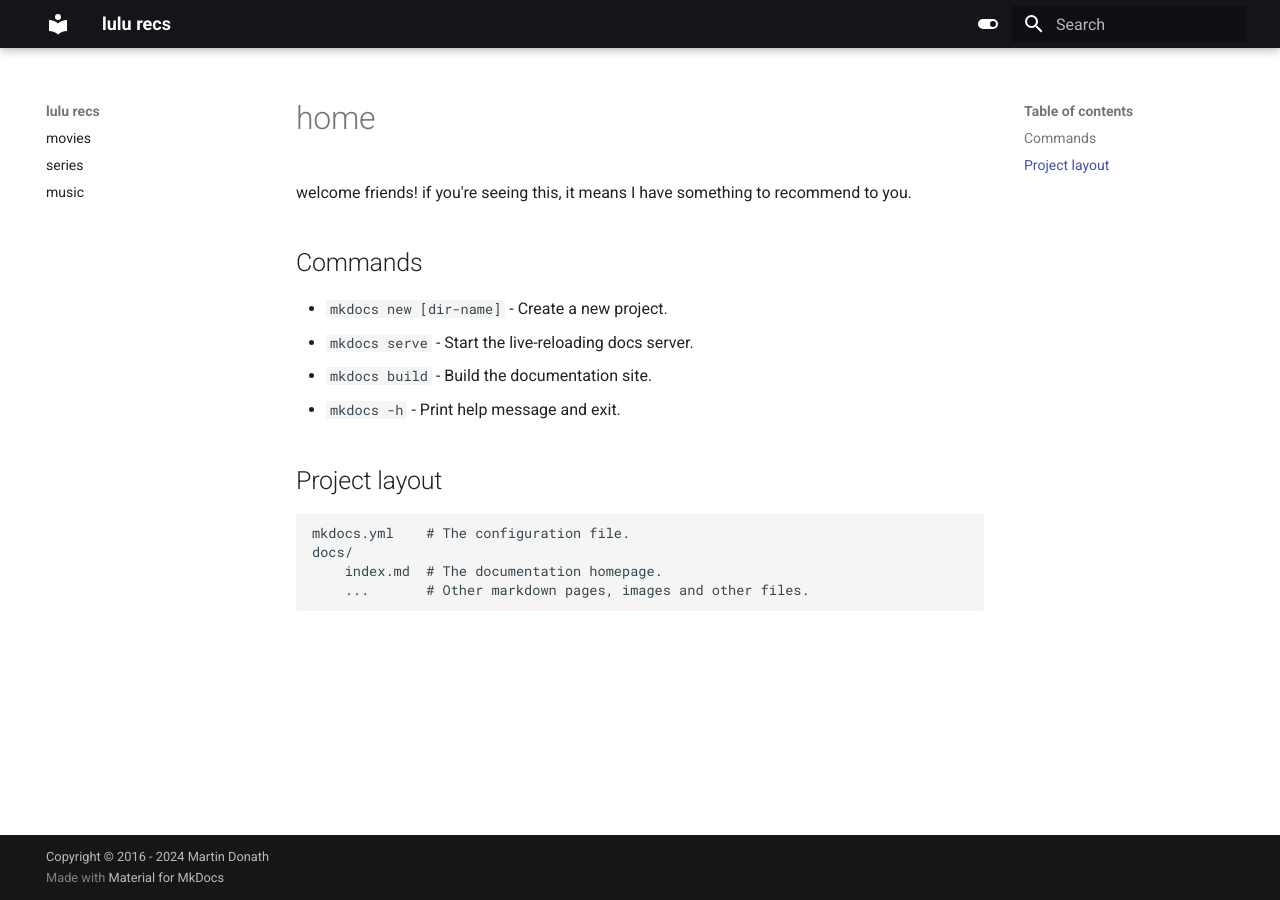
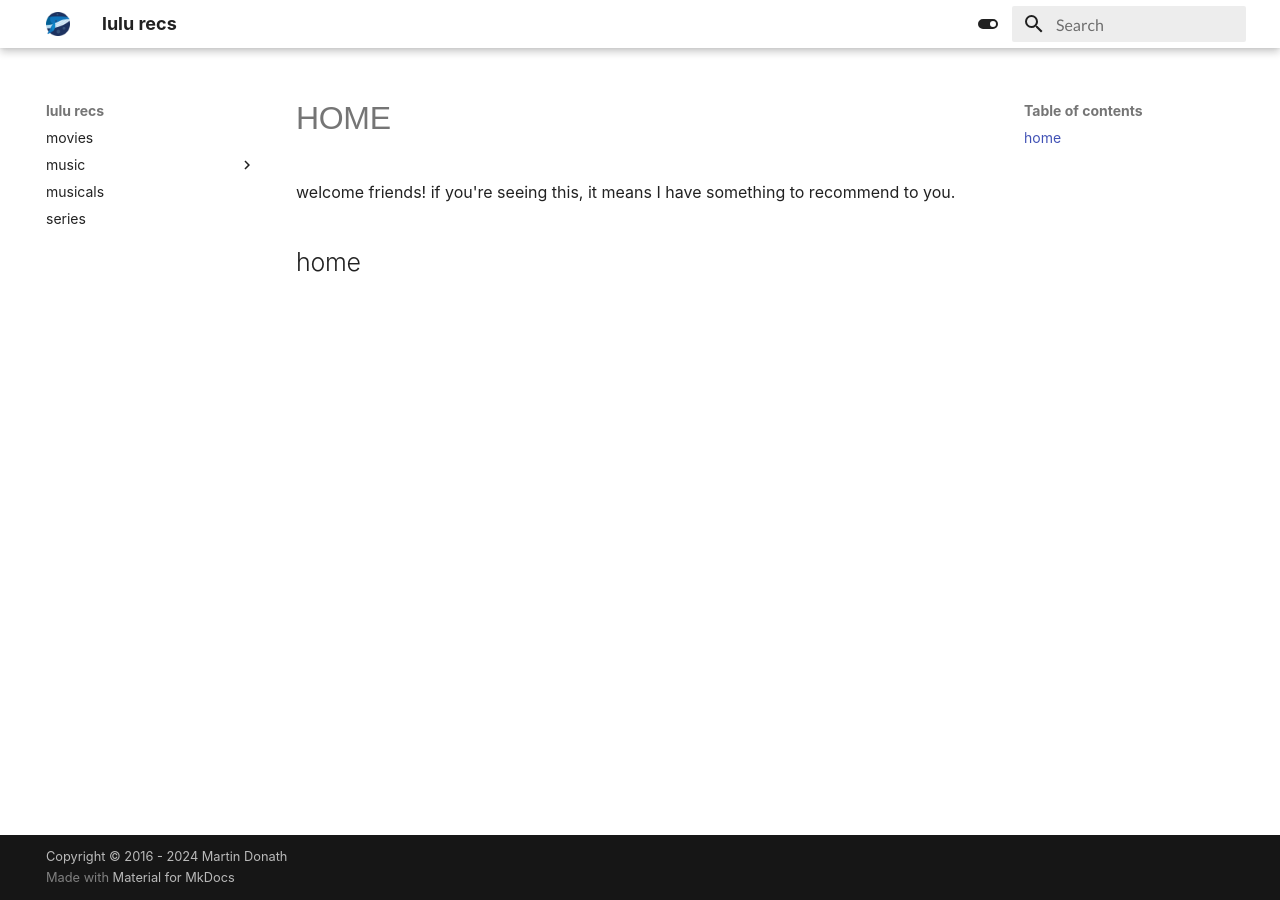
Before and after one commit to ldecarvalho-doc/lulurecs, an MkDocs documentation site: the page built from docs/index.md, in a window 1280 px wide. Built offline with MkDocs 1.6.1 and Material for MkDocs 9.7.7, drawn with Linux system fonts in a browser that asks for light colours; some web fonts are replaced.

Commit message:
feat(musicals): add content

```diff
--- a/docs/index.md
+++ b/docs/index.md
@@ -1,17 +1,5 @@
-# home
+# HOME
 
 welcome friends! if you're seeing this, it means I have something to recommend to you.
 
-## Commands
-
-* `mkdocs new [dir-name]` - Create a new project.
-* `mkdocs serve` - Start the live-reloading docs server.
-* `mkdocs build` - Build the documentation site.
-* `mkdocs -h` - Print help message and exit.
-
-## Project layout
-
-    mkdocs.yml    # The configuration file.
-    docs/
-        index.md  # The documentation homepage.
-        ...       # Other markdown pages, images and other files.
+## home
--- a/docs/stylesheets/extra.css
+++ b/docs/stylesheets/extra.css
@@ -1,9 +1,8 @@
 /* Set font for titles */
-.title {
-  font-family: 'Arsenal SC', sans-serif;
+h1 {
+  font-family: 'Golos Text', sans-serif;
 }
-
 /* Set font for paragraphs */
-.paragraph {
-  font-family: 'Lato', sans-serif;
+body {
+  font-family: 'Inter', sans-serif;
 }
--- a/mkdocs.yml
+++ b/mkdocs.yml
@@ -4,20 +4,25 @@
 site_name: lulu recs
 site_description: Recommendations for my friends!
 site_author: lulu
+site_url: https://lulurecs.s3.fr-par.scw.cloud
 
 theme:
   name: 'material'
+  favicon: images/blue-whale.png
+  logo: images/blue-whale.png
+  font:
+    text: Lato
   palette: # Palette toggle for light mode
     - scheme: default
-      primary: black # Primary defines the primary color of the theme.
-      accent: purple # Accent specifies the accent color of the theme.
+      primary: white # Primary defines the primary color of the theme.
+      accent: light blue # Accent specifies the accent color of the theme.
       toggle: # toggle specifies the icon and name for toggling between light and dark modes.
         icon: material/toggle-switch
         name: Switch to dark mode
   # Palette toggle for dark mode
     - scheme: slate
-      primary: white
-      accent: deep purple
+      primary: black
+      accent: blue
       toggle:
         icon: material/toggle-switch-off-outline
         name: Switch to light mode
@@ -25,16 +30,24 @@
 ## css def
 extra_css:
   - stylesheets/extra.css
+  - http://fonts.googleapis.com/css?family=Audiowide|Exo+2|Rambla|Scada
 
 # Navigation configuration
 nav:
   - movies: movies/index.md
+  - music:
+    - music/index.md
+    - kpop: music/kpop.md
+  - musicals: musicals/index.md
   - series: series/index.md
-  - music: music/index.md
+
 markdown_extensions:
   - admonition
   - pymdownx.details
   - pymdownx.superfences
+  - pymdownx.emoji
+  - def_list
+
 icon: # Maps custom MkDocs icons to different types of admonitions (alerts or messages), using icons from the Octicons set.
   admonition:
     note: octicons/tag-16
@@ -55,6 +68,8 @@
   - navigation.path # Shows the navigation path (breadcrumbs).
   - navigation.top # Adds a "back to top" button.
   - search.suggest # Enables search suggestions.
+  - navigation.indexes # possibility to have an index overview
+  - navigation.tracking # When anchor tracking is enabled, the URL in the address bar is automatically updated with the active anchor as highlighted in the table of contents
 plugins: # Lists the MkDocs plugins enabled for the site.
   - search # Adds search functionality.
 copyright: >
```
Also changed, not shown: docs/music/index.md (+1 -1 lines), docs/music/kpop.md (added, +9 -0 lines), docs/musicals/index.md (added, +76 -0 lines), docs/images/blue-whale.png (added), docs/images/book.png (added), docs/images/whale.png (added).
